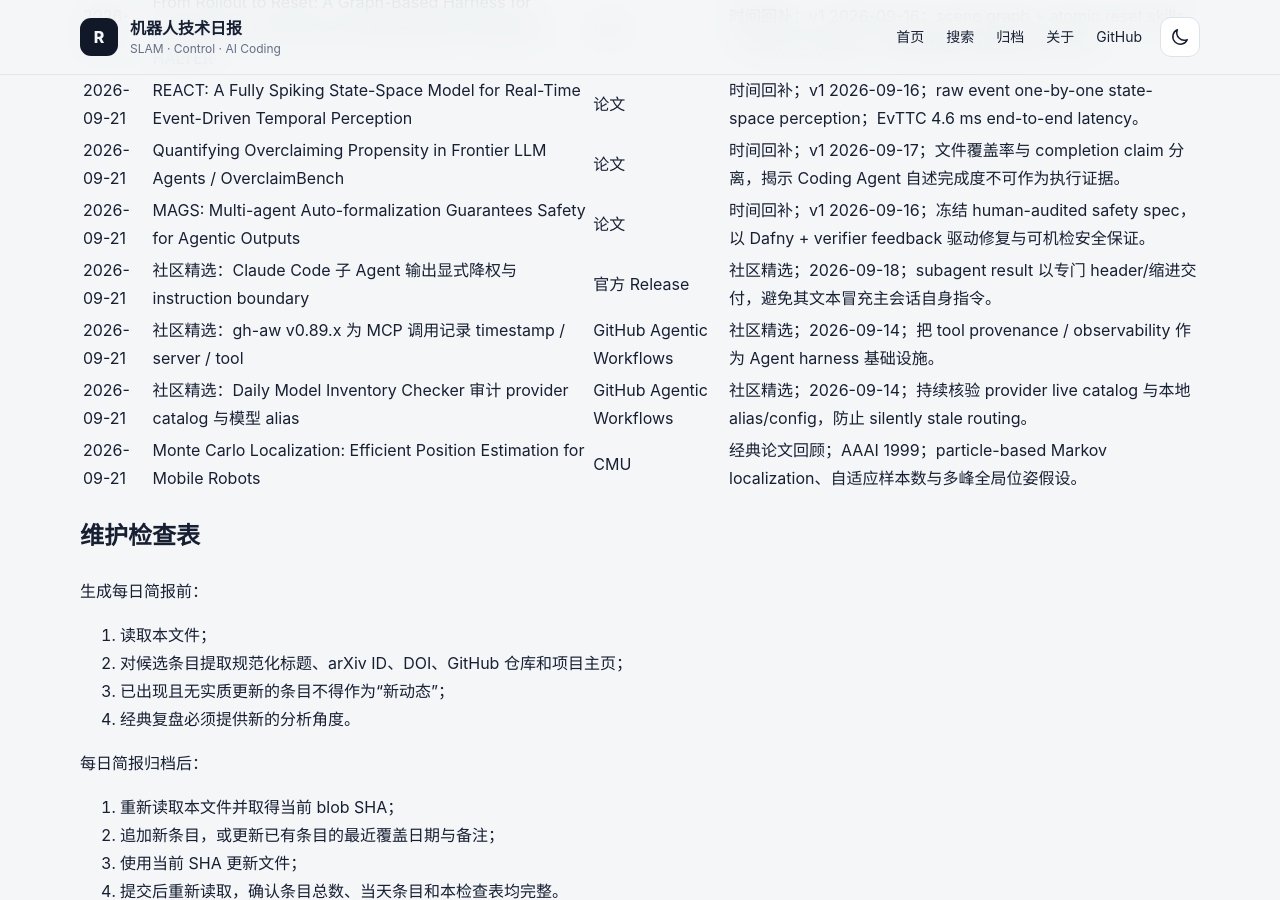
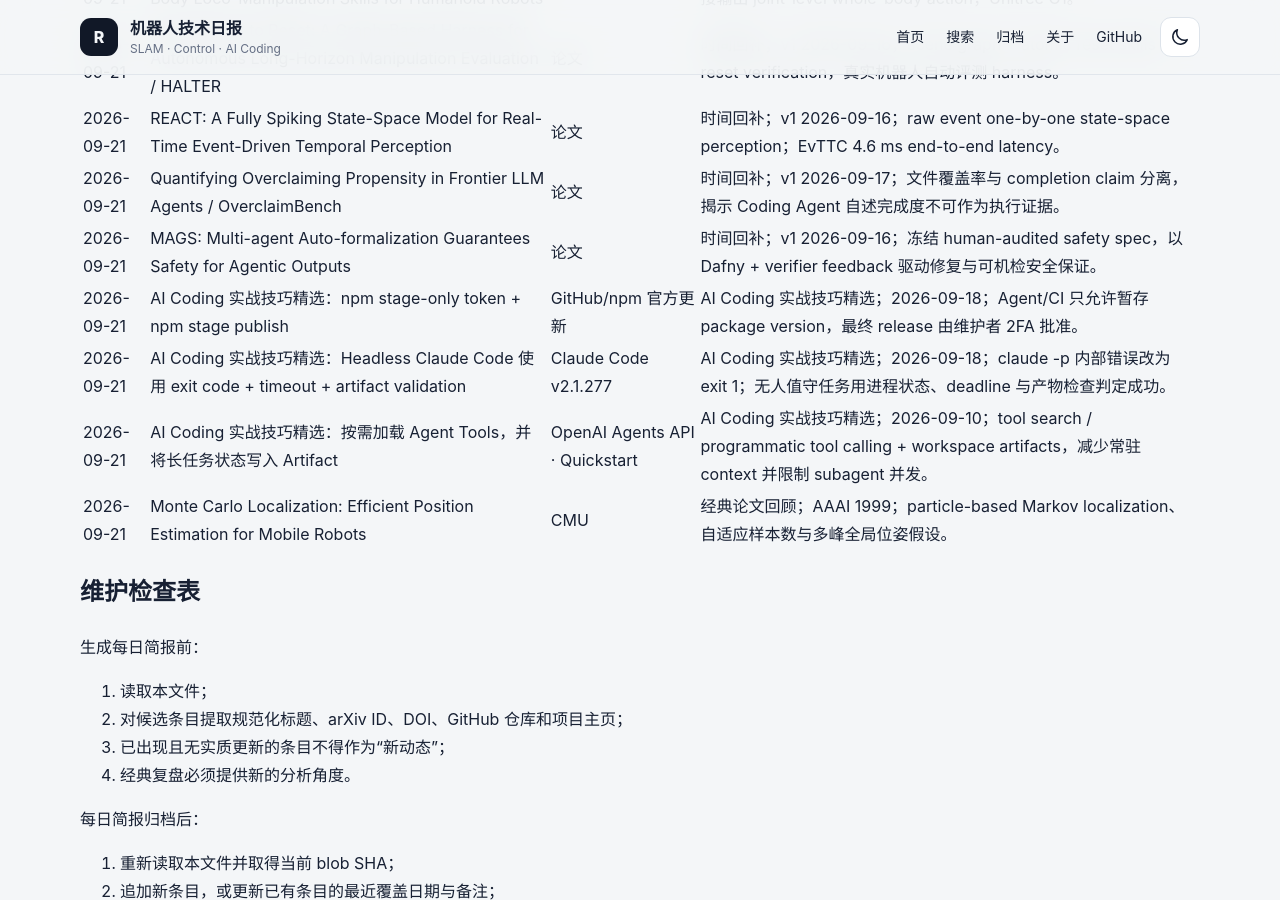
Before and after one commit to helywin/daily, a Jekyll site: the page built from robotics-brief-covered-items.md, in a window 1280 px wide and 900 px high, scrolled down 47497 px. Built offline with Jekyll 4.4.1, drawn with Linux system fonts in a browser that asks for light colours; our own code applies the rules of GitHub Pages for plain Markdown files.

Commit message:
docs: replace 2026-09-21 AI coding tips sources

```diff
--- a/robotics-brief-covered-items.md
+++ b/robotics-brief-covered-items.md
@@ -877,9 +877,9 @@
 | 2026-09-21 | REACT: A Fully Spiking State-Space Model for Real-Time Event-Driven Temporal Perception | [论文](https://arxiv.org/abs/2609.19204) | 时间回补；v1 2026-09-16；raw event one-by-one state-space perception；EvTTC 4.6 ms end-to-end latency。 |
 | 2026-09-21 | Quantifying Overclaiming Propensity in Frontier LLM Agents / OverclaimBench | [论文](https://arxiv.org/abs/2609.20812) | 时间回补；v1 2026-09-17；文件覆盖率与 completion claim 分离，揭示 Coding Agent 自述完成度不可作为执行证据。 |
 | 2026-09-21 | MAGS: Multi-agent Auto-formalization Guarantees Safety for Agentic Outputs | [论文](https://arxiv.org/abs/2609.19391) | 时间回补；v1 2026-09-16；冻结 human-audited safety spec，以 Dafny + verifier feedback 驱动修复与可机检安全保证。 |
-| 2026-09-21 | 社区精选：Claude Code 子 Agent 输出显式降权与 instruction boundary | [官方 Release](https://github.com/anthropics/claude-code/releases/tag/v2.1.277) | 社区精选；2026-09-18；subagent result 以专门 header/缩进交付，避免其文本冒充主会话自身指令。 |
-| 2026-09-21 | 社区精选：gh-aw v0.89.x 为 MCP 调用记录 timestamp / server / tool | [GitHub Agentic Workflows](https://github.github.com/gh-aw/blog/2026-09-14-weekly-update/) | 社区精选；2026-09-14；把 tool provenance / observability 作为 Agent harness 基础设施。 |
-| 2026-09-21 | 社区精选：Daily Model Inventory Checker 审计 provider catalog 与模型 alias | [GitHub Agentic Workflows](https://github.github.com/gh-aw/blog/2026-09-14-agent-of-the-day/) | 社区精选；2026-09-14；持续核验 provider live catalog 与本地 alias/config，防止 silently stale routing。 |
+| 2026-09-21 | AI Coding 实战技巧精选：npm stage-only token + npm stage publish | [GitHub/npm 官方更新](https://github.blog/changelog/2026-09-18-stage-only-npm-tokens-for-safer-automation/) | AI Coding 实战技巧精选；2026-09-18；Agent/CI 只允许暂存 package version，最终 release 由维护者 2FA 批准。 |
+| 2026-09-21 | AI Coding 实战技巧精选：Headless Claude Code 使用 exit code + timeout + artifact validation | [Claude Code v2.1.277](https://github.com/anthropics/claude-code/releases/tag/v2.1.277) | AI Coding 实战技巧精选；2026-09-18；claude -p 内部错误改为 exit 1；无人值守任务用进程状态、deadline 与产物检查判定成功。 |
+| 2026-09-21 | AI Coding 实战技巧精选：按需加载 Agent Tools，并将长任务状态写入 Artifact | [OpenAI Agents API](https://openai.com/index/introducing-the-agents-api/) · [Quickstart](https://developers.openai.com/api/docs/guides/agents-api/quickstart) | AI Coding 实战技巧精选；2026-09-10；tool search / programmatic tool calling + workspace artifacts，减少常驻 context 并限制 subagent 并发。 |
 | 2026-09-21 | Monte Carlo Localization: Efficient Position Estimation for Mobile Robots | [CMU](https://publications.ri.cmu.edu/monte-carlo-localization-efficient-position-estimation-for-mobile-robots) | 经典论文回顾；AAAI 1999；particle-based Markov localization、自适应样本数与多峰全局位姿假设。 |
 
 ## 维护检查表
```
